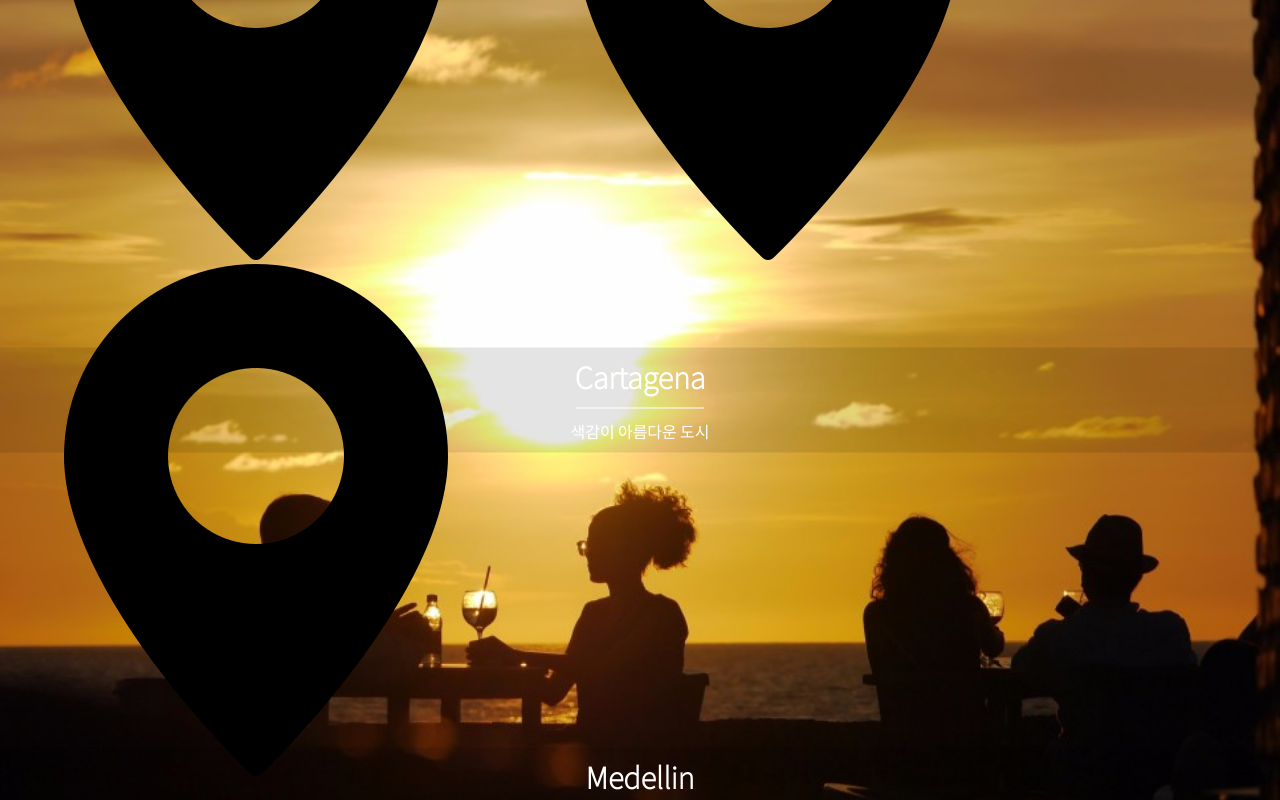
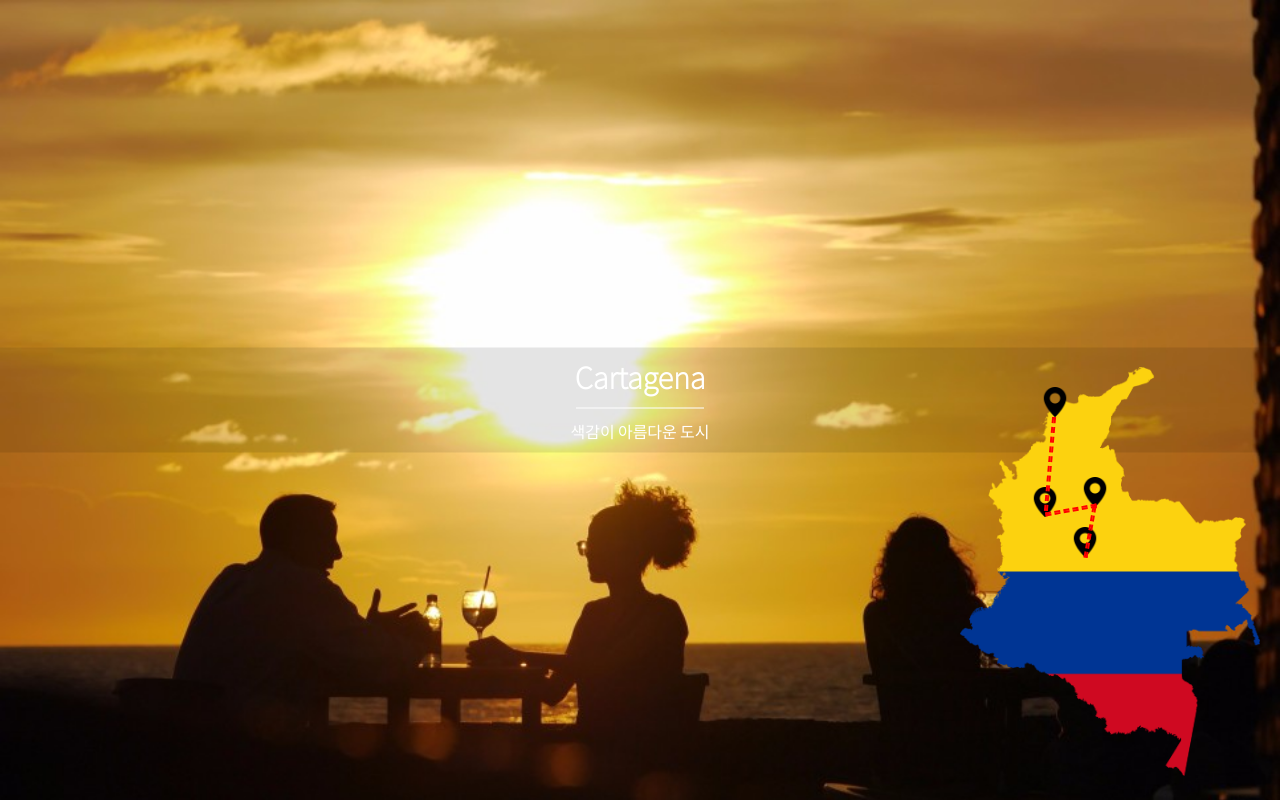
Before and after one commit to yeynii/parallax, a React (Create React App) app: page / in a window 1280 px wide. Shown: the top 800 px of the page. Built offline with nearby package versions, Linux system fonts and the light colour scheme.

Commit message:
대각선 추가

```diff
--- a/src/App.css
+++ b/src/App.css
@@ -18,7 +18,6 @@
     text-align: center;
     background-color: rgba(0, 0, 0, 0.1);
     padding: 10px;
-    position: sticky;
 }
 
 .scene h1{
@@ -56,39 +55,73 @@
     opacity: 100%;
 }
 
+
 .mapImg{
     width: 300px;
 }
 
-.cartagena, .medellin, .sangil, .bogo{
+.cartagena, .medellin, .sangil, .bogota{
     position: absolute;
+}
+
+.pin{
+    position: absolute;
+    width: 30px;
+    height: 30px;
+
+}
+
+.cartagena{
+    top:20px;
+    left:80px;
+}
+
+.medellin{
+    top:120px;
+    left:70px;
+}
+.sangil{
+    top:110px;
+    left:120px;
+}
+.bogota{
+    top:160px;
+    left:110px;
+}
+
+.cartagena .diagonal{
+    position: absolute;
+    top:30px;
+    left: 8px;
+    width: 0;
+    height: 90px;
+    transform: rotate(5deg);
+    border: 2px dashed red;
     z-index: 2;
 }
 
-.cartagena.pin{
-    position: absolute;
-    top:20px;
-    left:80px;
-    width: 30px;
-    height: 30px;
+.diagonal .fill{
+
 }
 
-.cartagena diagonal{
-    width: 5px;
-    height: 50px;
-    background-color: red;
-    transform: rotate(10deg);
+.medellin .diagonal{
+    position: absolute;
+    top:-3px;
+    left: 39px;
+    width: 0;
+    height: 48px;
+    transform: rotate(80deg);
+    border: 2px dashed red;
+    z-index: 2;
 }
 
-.medellin.pin{
-    top:120px;
-    left:70px;
+.sangil .diagonal{
+    position: absolute;
+    top:29px;
+    left: 8px;
+    width: 0;
+    height: 48px;
+    transform: rotate(10deg);
+    border: 2px dashed red;
+    z-index: 2;
 }
-.sangil.pin{
-    top:110px;
-    left:120px;
-}
-.bogota.pin{
-    top:160px;
-    left:110px;
-}
--- a/src/App.js
+++ b/src/App.js
@@ -23,16 +23,21 @@ function App() {
         </section>
         <div className="map">
           <img className="mapImg" src="col.png" alt="콜롬비아"/>
-        <label classNames="cartagena">
+          <label className="cartagena">
             <img className="pin" src="pin.png"/>
+            <div className="diagonal">
+              <div className="fill"/>
+            </div>
           </label>
-        <label classNames="medellin">
+          <label className="medellin">
             <img className="pin" src="pin.png"/>
+            <div className="diagonal"/>
           </label>
-        <label classNames="sangil">
+          <label className="sangil">
             <img className="pin" src="pin.png"/>
+            <div className="diagonal"/>
           </label>
-        <label classNames="bogota">
+          <label className="bogota">
             <img className="pin" src="pin.png"/>
           </label>
         </div>
```
Lines whose indentation alone changed are shown as unchanged.
